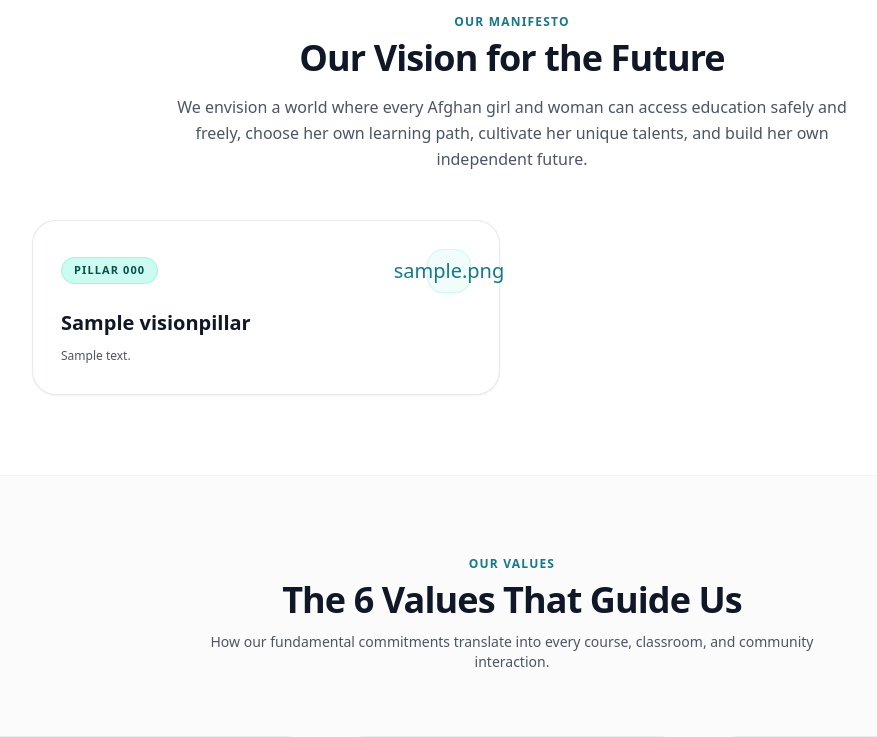
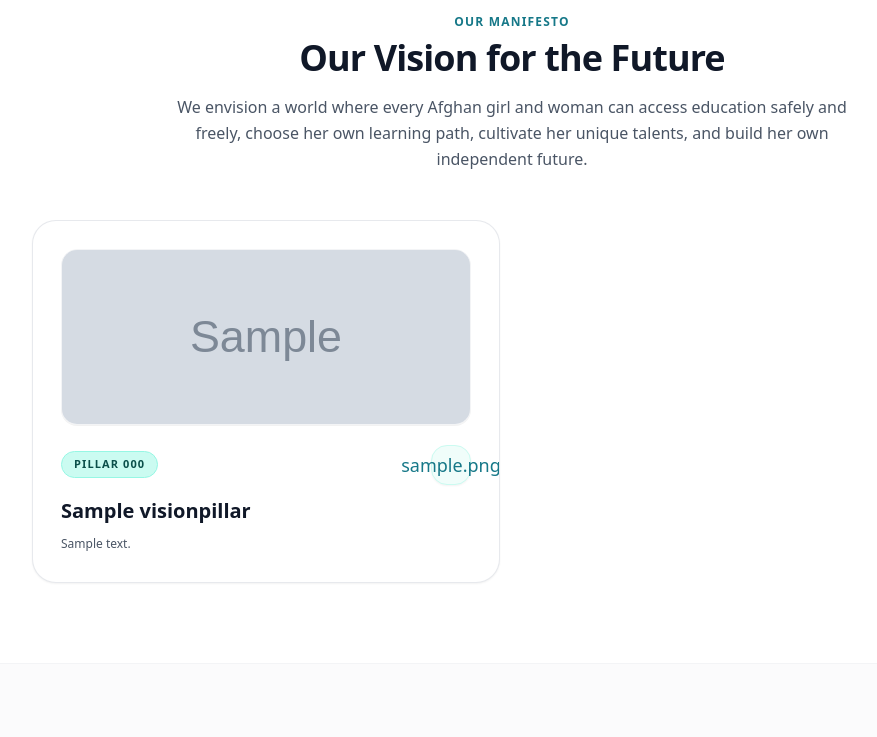
Before and after one commit to KhairullahChakir/educacion-para-ella, a Django app: page /mission/ in a window 1280 px wide. Shown: the part 649-1386 px from the top of the page, without its empty margins (128-1005 px from the left). Run offline with Django 5.2, Linux system fonts and the light colour scheme; tables that the repository leaves empty hold one stand-in row (values such as "Sample post"); grey boxes marked "Sample" are stand-in pictures.

Commit message:
Add editorial header artwork illustrations to Vision Manifesto Pillars on Mission page

```diff
--- a/core/models.py
+++ b/core/models.py
@@ -355,6 +355,7 @@ class VisionPillar(models.Model):
     title = models.CharField(max_length=150, help_text="Pillar title (e.g. Education Creates Possibilities)")
     description = models.TextField(help_text="Core manifesto message")
     icon = models.CharField(max_length=20, default="🌟", help_text="Emoji icon (e.g. 🌟, 💻, 🤝, 🕊️)")
+    image = models.ImageField(upload_to='vision_images/', blank=True, null=True, help_text="Header artwork/illustration for the vision card")
     accent_color = models.CharField(max_length=30, choices=COLOR_CHOICES, default='teal')
     order = models.PositiveIntegerField(default=0, help_text="Sort order")
     is_active = models.BooleanField(default=True, help_text="Active toggle")
--- a/core/templates/core/mission.html
+++ b/core/templates/core/mission.html
@@ -30,14 +30,21 @@
         <!-- Dynamic Manifesto Pillars Grid -->
         <div class="grid grid-cols-1 sm:grid-cols-2 gap-6 mt-12 text-left">
             {% for pillar in vision_pillars %}
-            <div class="p-7 bg-white rounded-3xl border border-gray-200/90 shadow-xs hover:shadow-xl transition-all duration-300 transform hover:-translate-y-1 {{ pillar.color_classes.border_hover }} group flex flex-col justify-between">
+            <div class="p-6 sm:p-7 bg-white rounded-3xl border border-gray-200/90 shadow-xs hover:shadow-xl transition-all duration-300 transform hover:-translate-y-1 {{ pillar.color_classes.border_hover }} group flex flex-col justify-between overflow-hidden">
                 <div>
+                    <!-- Header Artwork Illustration -->
+                    {% if pillar.image %}
+                    <div class="w-full h-44 rounded-2xl overflow-hidden mb-5 border border-gray-100 bg-gray-50 shadow-2xs">
+                        <img src="{{ pillar.image.url }}" alt="{{ pillar.title }}" class="w-full h-full object-cover group-hover:scale-105 transition-transform duration-500">
+                    </div>
+                    {% endif %}
+
                     <!-- Top Pill & Icon Header -->
-                    <div class="flex items-center justify-between mb-4">
+                    <div class="flex items-center justify-between mb-3">
                         <span class="px-3 py-1 text-[11px] font-extrabold uppercase tracking-widest rounded-full border {{ pillar.color_classes.badge }}">
                             PILLAR {{ pillar.pillar_number }}
                         </span>
-                        <div class="w-11 h-11 rounded-2xl flex items-center justify-center text-xl shadow-xs border {{ pillar.color_classes.icon_bg }} group-hover:scale-110 transition-transform">
+                        <div class="w-10 h-10 rounded-2xl flex items-center justify-center text-lg shadow-xs border {{ pillar.color_classes.icon_bg }} group-hover:scale-110 transition-transform">
                             {{ pillar.icon }}
                         </div>
                     </div>
```
Also changed, not shown: core/migrations/0015_visionpillar_image.py (added), media/vision_images/vision_community.jpg (added), media/vision_images/vision_dreams.jpg (added), media/vision_images/vision_education.jpg (added), media/vision_images/vision_skills.jpg (added), theme/static/css/dist/styles.css.
